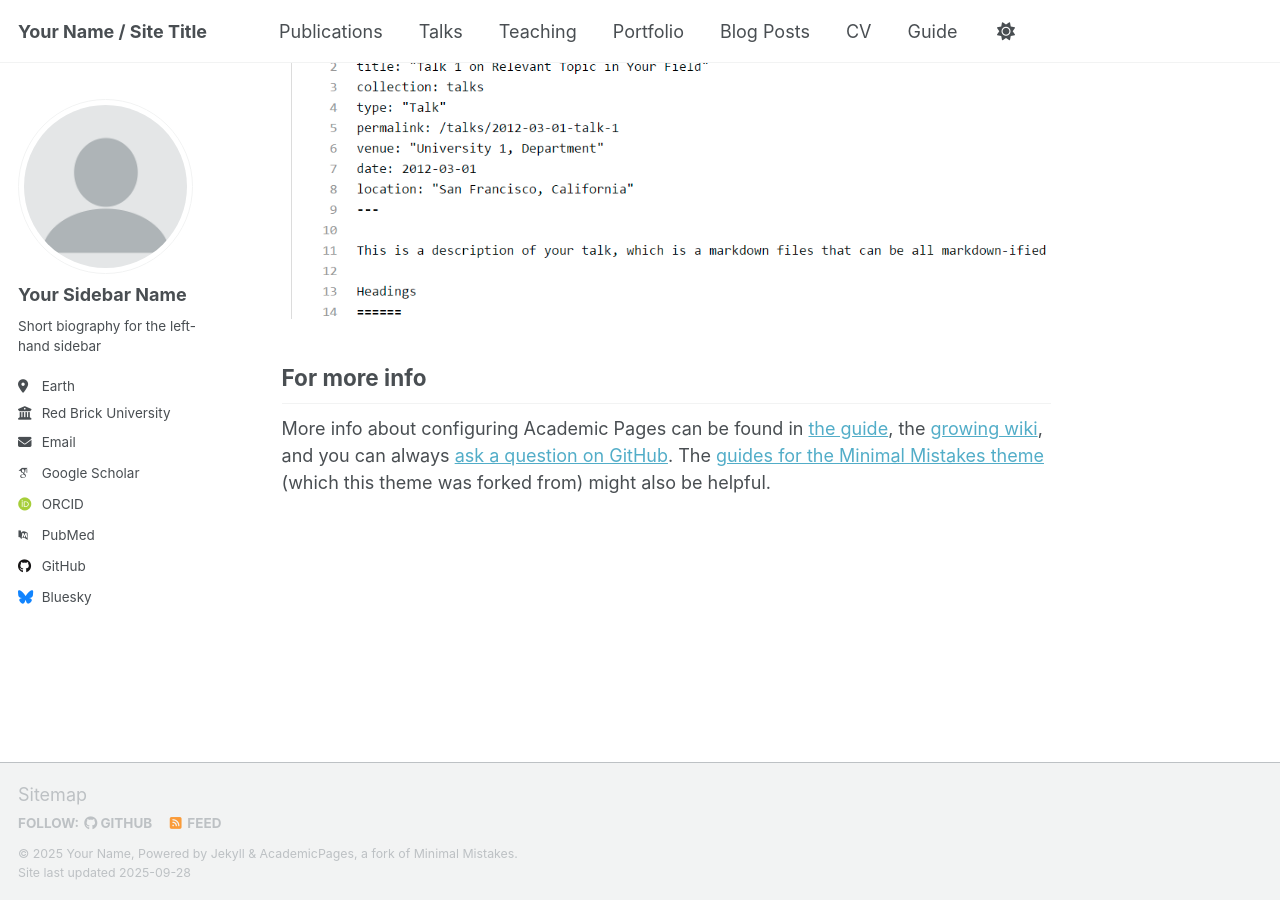
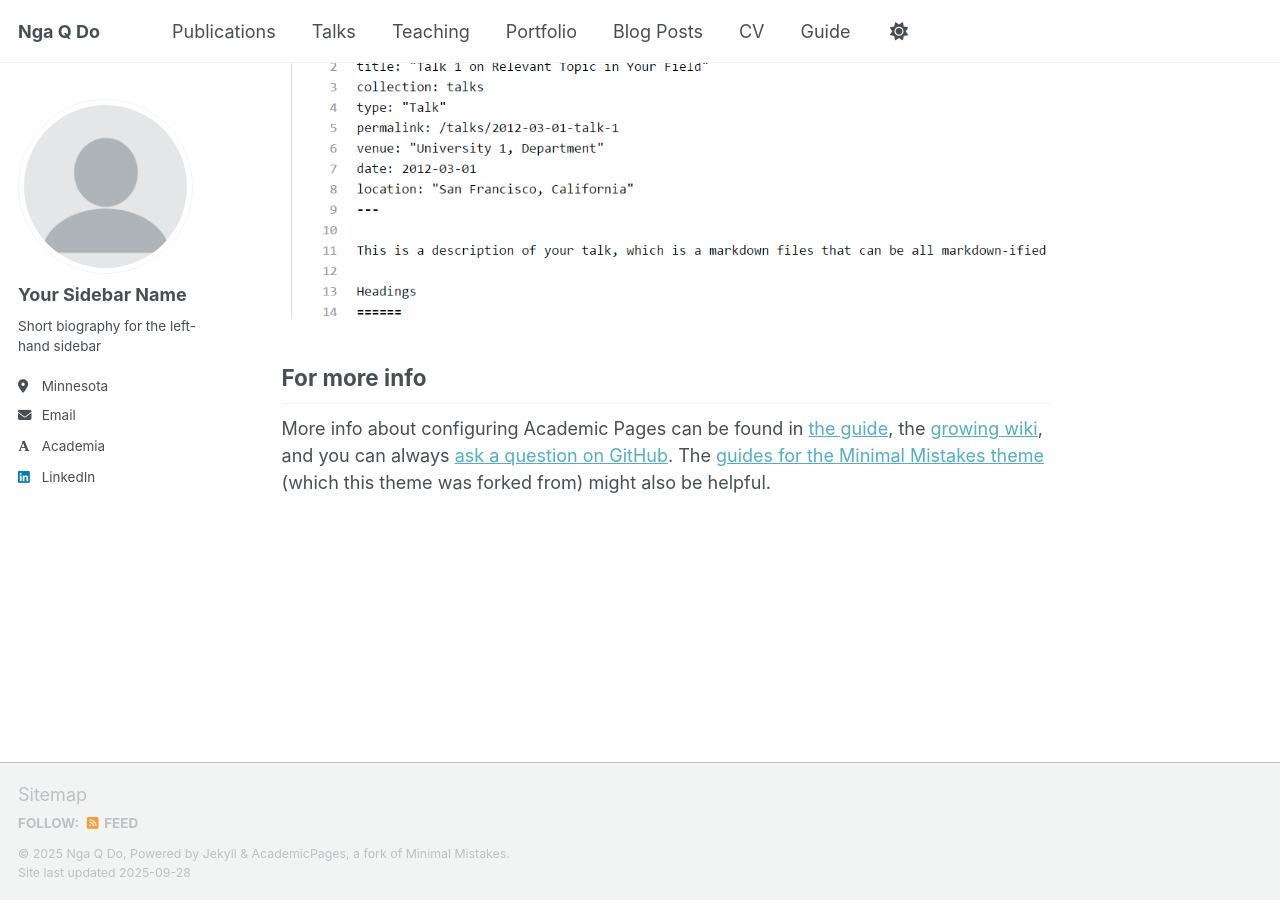
Before and after one commit to nqdo/nqdo.github.io, a Jekyll site: the page built from _pages/about.md, in a window 1280 px wide and 900 px high, scrolled down 2880 px. Built offline with Jekyll 4.4.1, drawn with Linux system fonts in a browser that asks for light colours; some web fonts are replaced; a script that is not in the unit is left out.

Commit message:
Update _config.yml

```diff
--- a/_config.yml
+++ b/_config.yml
@@ -9,11 +9,11 @@
 # Basic Site Settings
 locale                   : "en-US"
 site_theme               : "default" # Currently available options are "default", "air"
-title                    : "Your Name / Site Title"
+title                    : "Nga Q Do"
 title_separator          : "-"
-name                     : &name "Your Name"
-description              : &description "Your Name's academic portfolio"   # Update this with a general description of your site, this is the default if not overridden by a page
-url                      : https://academicpages.github.io # The base hostname & protocol for your site e.g. "https://[your GitHub username].github.io",
+name                     : &name "Nga Q Do"
+description              : &description "Hi it's me"   # Update this with a general description of your site, this is the default if not overridden by a page
+url                      : https://nqdo.github.io # The base hostname & protocol for your site e.g. "https://[your GitHub username].github.io",
                                                            # or if you already have some other page hosted on Github then use "https://[your GitHub username].github.io/[Your Repo Name]"
 baseurl                  : "" # the subpath of your site, e.g. "/blog"
 repository               : "academicpages/academicpages.github.io"
@@ -27,57 +27,57 @@ author:
   name             : "Your Sidebar Name"
   pronouns         : # example: "she/her"
   bio              : "Short biography for the left-hand sidebar"
-  location         : "Earth"
-  employer         : "Red Brick University"
+  location         : "Minnesota"
+  # employer         : "Red Brick University"
   uri              : # URL
-  email            : "none@example.org"
+  email            : "ngadoq@gmail.com"
 
   # Academic websites
-  academia         : # URL
-  arxiv            : # URL - Update with the correct link to your profile
-  googlescholar    : "https://scholar.google.com/citations?user=PS_CX0AAAAAJ"
-  inspire-hep      : # URL
-  impactstory      : # URL
-  orcid            : "http://orcid.org/yourorcidurl"
-  semantic         : # URL
-  pubmed           : "https://www.ncbi.nlm.nih.gov/pubmed/?term=john+snow"
-  researchgate     : # URL
-  scopus           : # URL
+  academia         : "University of Minnesota"
+  # arxiv            : # URL - Update with the correct link to your profile
+  # googlescholar    : "https://scholar.google.com/citations?user=PS_CX0AAAAAJ"
+  # inspire-hep      : # URL
+  # impactstory      : # URL
+  # orcid            : "http://orcid.org/yourorcidurl"
+  # semantic         : # URL
+  # pubmed           : "https://www.ncbi.nlm.nih.gov/pubmed/?term=john+snow"
+  # researchgate     : # URL
+  # scopus           : # URL
 
   # Repositories and software development
-  bitbucket        : # Username - Update with your username on the site
-  codepen          : # Username
-  dribbble         : # Username
-  github           : "academicpages"
-  kaggle           : # Username
-  stackoverflow    : # User number or user number and name (i.e., use "1" or "1/jeff-atwood")
+  # bitbucket        : # Username - Update with your username on the site
+  # codepen          : # Username
+  # dribbble         : # Username
+  # github           : "academicpages"
+  # kaggle           : # Username
+  # stackoverflow    : # User number or user number and name (i.e., use "1" or "1/jeff-atwood")
 
   # Social media
-  artstation       : # Username
-  bluesky          : "bsky.app" # Replace this with you Bluesky username
-  facebook         : # Username
-  flickr           : # Username
-  foursquare       : # Username
-  goodreads        : # Username
-  google_plus      : # Username
-  keybase          : # Username
-  instagram        : # Username
-  lastfm           : # Username
-  linkedin         : # Username
-  mastodon         : # URL
-  medium           : # URL
-  pinterest        : # Username
-  soundcloud       : # Username
-  steam            : # Username
-  telegram         : # URL
-  tumblr           : # Username
-  twitter          : # Username for X / Twitter
-  vine             : # Username
-  weibo            : # Username
-  wikipedia        : # Username
-  xing             : # Username
-  youtube          : # Username
-  zhihu            : # Username
+  # artstation       : # Username
+  # bluesky          : "bsky.app" # Replace this with you Bluesky username
+  # facebook         : # Username
+  # flickr           : # Username
+  # foursquare       : # Username
+  # goodreads        : # Username
+  # google_plus      : # Username
+  # keybase          : # Username
+  # instagram        : # Username
+  # lastfm           : # Username
+  linkedin         : "https://www.linkedin.com/in/ngadoq/"
+  # mastodon         : # URL
+  # medium           : # URL
+  # pinterest        : # Username
+  # soundcloud       : # Username
+  # steam            : # Username
+  # telegram         : # URL
+  # tumblr           : # Username
+  # twitter          : # Username for X / Twitter
+  # vine             : # Username
+  # weibo            : # Username
+  # wikipedia        : # Username
+  # xing             : # Username
+  # youtube          : # Username
+  # zhihu            : # Username
 
 # Publication Category - The following the list of publication categories and their headings
 publication_category:
```
